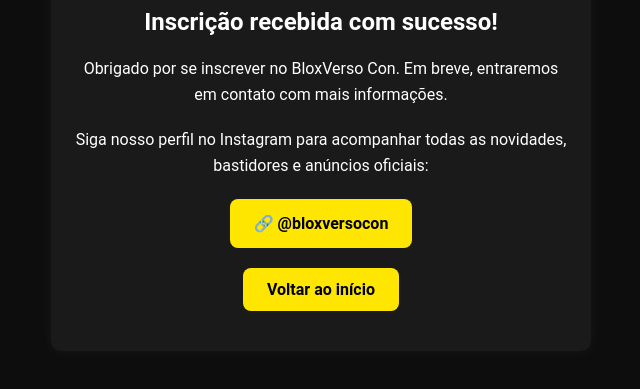
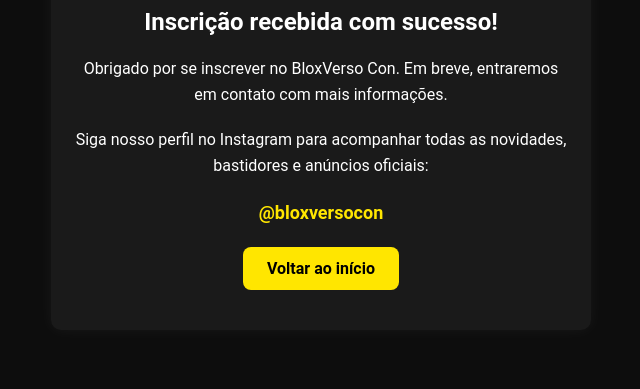
Before and after one commit to b2bpartnersbrzl/bloxverso-inscricao, a plain HTML site: page obrigado.html in a window 1280 px wide. Shown: the part 275-664 px from the top of the page, without its empty margins (319-959 px from the left). Drawn offline with Linux system fonts and the light colour scheme.

Commit message:
Update obrigado.html

```diff
--- a/obrigado.html
+++ b/obrigado.html
@@ -5,6 +5,17 @@
   <meta name="viewport" content="width=device-width, initial-scale=1.0" />
   <title>Obrigado – BloxVerso Con</title>
   <link href="style.css" rel="stylesheet" />
+  <style>
+    .insta-link {
+      color: #ffe600;
+      font-size: 18px;
+      font-weight: bold;
+      text-decoration: none;
+    }
+    .insta-link:hover {
+      text-decoration: underline;
+    }
+  </style>
 </head>
 <body>
   <div class="container">
@@ -14,7 +25,7 @@
     <p>Obrigado por se inscrever no BloxVerso Con. Em breve, entraremos em contato com mais informações.</p>
 
     <p>Siga nosso perfil no Instagram para acompanhar todas as novidades, bastidores e anúncios oficiais:</p>
-    <p><a href="https://www.instagram.com/bloxversocon" target="_blank" class="btn">🔗 @bloxversocon</a></p>
+    <p><a href="https://www.instagram.com/bloxversocon" target="_blank" class="insta-link">@bloxversocon</a></p>
 
     <a href="index.html" class="btn">Voltar ao início</a>
   </div>
```
